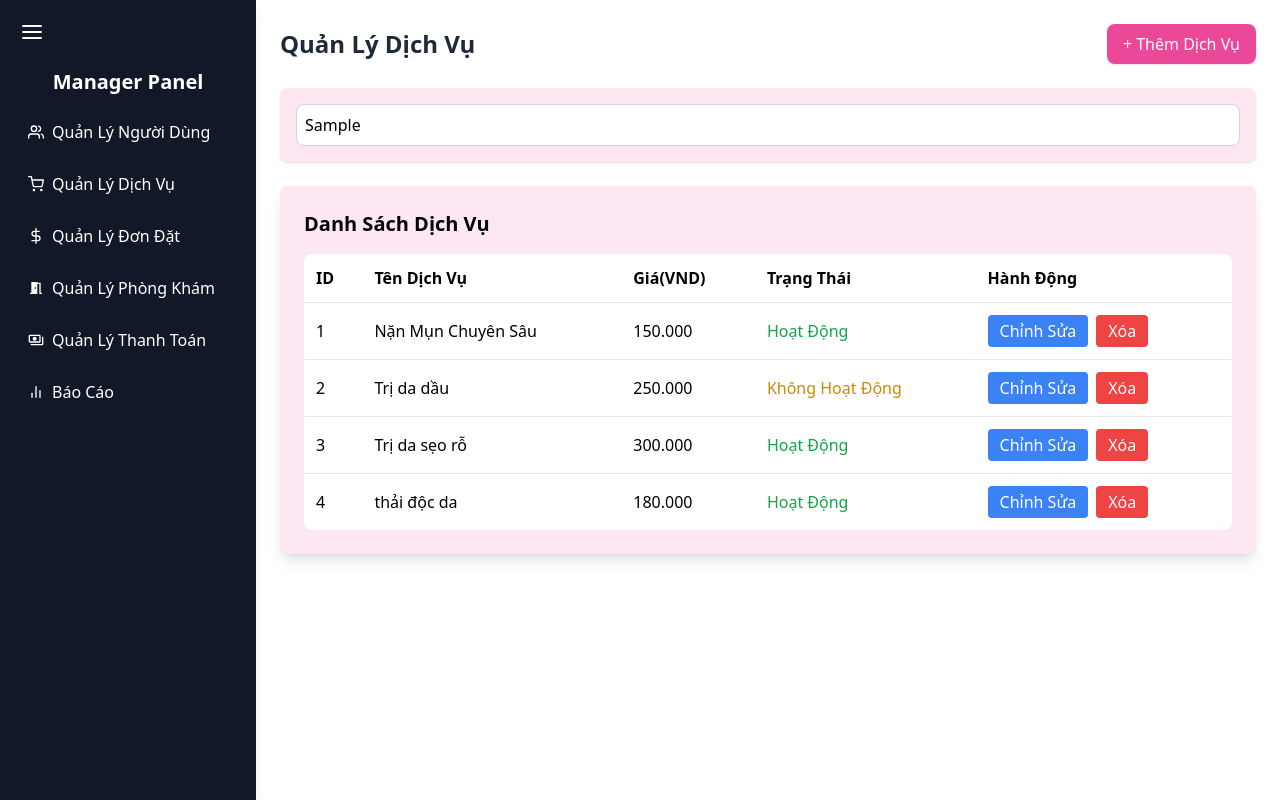
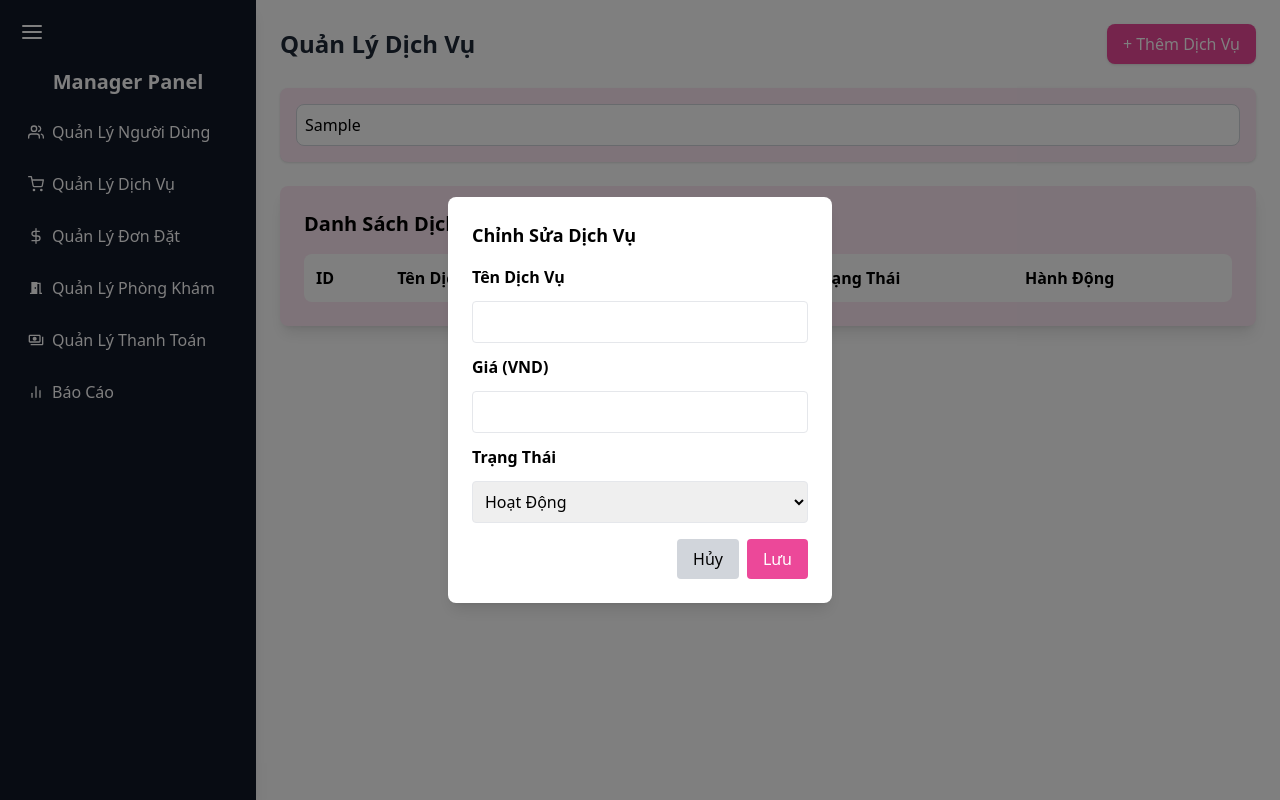
Before and after one commit to Rosettyluvhenny/SWP_SP25, a React (Vite) app in the folder sparkle-salon-fe/: page /manager/service in a window 1280 px wide. Both pictures are taken after typing "Sample" into the empty fields and a click on the button "+ Thêm Dịch Vụ". Built offline with nearby package versions, Linux system fonts and the light colour scheme.

Commit message:
Modified ServiceManagement

```diff
--- a/sparkle-salon-fe/src/pages/ServiceManagement.tsx
+++ b/sparkle-salon-fe/src/pages/ServiceManagement.tsx
@@ -1,15 +1,54 @@
 import React, { useState } from "react";
 import Sidebar from "../components/SideBarDashboard";
+import ManagementModal from "../components/ManagementModal";
+
+type Service = {
+    id: number;
+    name: string;
+    price: string;
+    status: string;
+};
 
 export default function ServiceManagement() {
     const [searchTerm, setSearchTerm] = useState("");
-
-    const services = [
+    const [services, setServices] = useState<Service[]>([
         { id: 1, name: "Nặn Mụn Chuyên Sâu", price: "150.000", status: "Hoạt Động" },
         { id: 2, name: "Trị da dầu", price: "250.000", status: "Không Hoạt Động" },
         { id: 3, name: "Trị da sẹo rỗ", price: "300.000", status: "Hoạt Động" },
-        { id: 4, name: "thải độc da", price: "180.000", status: "Hoạt Động" },
-    ];
+        { id: 4, name: "Thải Độc Da", price: "180.000", status: "Hoạt Động" },
+    ]);
+
+    const [isModalOpen, setIsModalOpen] = useState(false);
+    const [editingService, setEditingService] = useState<Service | null>(null);
+
+    const openModal = (service: Service | null = null) => {
+        setEditingService(service ?? { id: services.length + 1, name: "", price: "", status: "Hoạt Động" });
+        setIsModalOpen(true);
+    };
+
+    const closeModal = () => {
+        setIsModalOpen(false);
+        setEditingService(null);
+    };
+
+    const handleSave = (e: React.FormEvent) => {
+        e.preventDefault();
+        if (!editingService) return;
+
+        setServices((prev) =>
+            prev.some((s) => s.id === editingService.id)
+                ? prev.map((s) => (s.id === editingService.id ? editingService : s))
+                : [...prev, editingService]
+        );
+        closeModal();
+    };
+
+    const handleDelete = (id: number) => {
+        const confirmDelete = window.confirm("Bạn có chắc chắn muốn xóa dịch vụ này?");
+        if (confirmDelete) {
+            setServices(services.filter((service) => service.id !== id));
+        }
+    };
 
     return (
         <div className="flex h-screen bg-white">
@@ -21,7 +60,7 @@
                 {/* Page Header */}
                 <div className="mb-6 flex justify-between items-center">
                     <h1 className="text-2xl font-bold text-gray-800">Quản Lý Dịch Vụ</h1>
-                    <button className="bg-pink-500 text-white px-4 py-2 rounded-lg shadow hover:bg-pink-600">
+                    <button onClick={() => openModal(null)} className="bg-pink-500 text-white px-4 py-2 rounded-lg shadow hover:bg-pink-600">
                         + Thêm Dịch Vụ
                     </button>
                 </div>
@@ -45,29 +84,30 @@
                             <tr className="bg-white text-black">
                                 <th className="p-3 text-left">ID</th>
                                 <th className="p-3 text-left">Tên Dịch Vụ</th>
-                                <th className="p-3 text-left">Giá(VND)</th>
+                                <th className="p-3 text-left">Giá (VND)</th>
                                 <th className="p-3 text-left">Trạng Thái</th>
                                 <th className="p-3 text-left">Hành Động</th>
                             </tr>
                         </thead>
                         <tbody className="bg-white">
-                            {services.map((service) => (
+                            {services
+                                .filter((service) => service.name.toLowerCase().includes(searchTerm.toLowerCase()))
+                                .map((service) => (
                                     <tr key={service.id} className="border-t">
                                         <td className="p-3">{service.id}</td>
                                         <td className="p-3">{service.name}</td>
                                         <td className="p-3">{service.price}</td>
-                                    <td
-                                        className={`p-3 ${
-                                            service.status === "Hoạt Động" ? "text-green-600" : "text-yellow-600"
-                                        }`}
-                                    >
+                                        <td className={`p-3 ${service.status === "Hoạt Động" ? "text-green-600" : "text-yellow-600"}`}>
                                             {service.status}
                                         </td>
                                         <td className="p-3 flex space-x-2">
-                                        <button className="bg-blue-500 text-white px-3 py-1 rounded hover:bg-blue-600">
+                                            <button onClick={() => openModal(service)} className="bg-blue-500 text-white px-3 py-1 rounded hover:bg-blue-600">
                                                 Chỉnh Sửa
                                             </button>
-                                        <button className="bg-red-500 text-white px-3 py-1 rounded hover:bg-red-600">
+                                            <button
+                                                onClick={() => handleDelete(service.id)}
+                                                className="bg-red-500 text-white px-3 py-1 rounded hover:bg-red-600"
+                                            >
                                                 Xóa
                                             </button>
                                         </td>
@@ -76,6 +116,37 @@
                         </tbody>
                     </table>
                 </div>
+
+                {/* Modal */}
+                <ManagementModal isOpen={isModalOpen} onClose={closeModal} onSubmit={handleSave} title={editingService ? "Chỉnh Sửa Dịch Vụ" : "Thêm Dịch Vụ"}>
+                    <div className="flex flex-col space-y-3">
+                        <label className="font-semibold">Tên Dịch Vụ</label>
+                        <input
+                            type="text"
+                            value={editingService?.name || ""}
+                            onChange={(e) => setEditingService((prev) => (prev ? { ...prev, name: e.target.value } : null))}
+                            className="p-2 border rounded"
+                        />
+
+                        <label className="font-semibold">Giá (VND)</label>
+                        <input
+                            type="text"
+                            value={editingService?.price || ""}
+                            onChange={(e) => setEditingService((prev) => (prev ? { ...prev, price: e.target.value } : null))}
+                            className="p-2 border rounded"
+                        />
+
+                        <label className="font-semibold">Trạng Thái</label>
+                        <select
+                            value={editingService?.status || "Hoạt Động"}
+                            onChange={(e) => setEditingService((prev) => (prev ? { ...prev, status: e.target.value } : null))}
+                            className="p-2 border rounded"
+                        >
+                            <option value="Hoạt Động">Hoạt Động</option>
+                            <option value="Không Hoạt Động">Không Hoạt Động</option>
+                        </select>
+                    </div>
+                </ManagementModal>
             </main>
         </div>
     );
```
Lines whose indentation alone changed are shown as unchanged.
